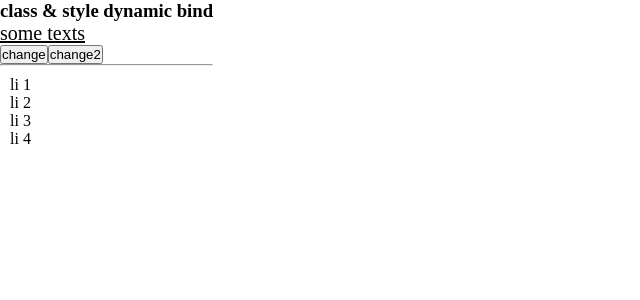
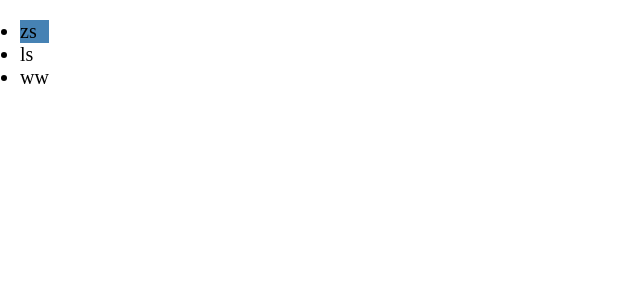
Before and after one commit to CooCoders/Co-Learning, a Vue app in the folder Vite+Vue3/vvue-demo1/: page / in a window 1280 px wide. Shown: the top 300 px of the page, without its empty margins (0-640 px from the left). Built offline with nearby package versions, Linux system fonts and the light colour scheme.

Commit message:
dynamic change list item bgc

```diff
--- a/Vite+Vue3/vvue-demo1/src/App.vue
+++ b/Vite+Vue3/vvue-demo1/src/App.vue
@@ -5,7 +5,8 @@
 // import Test2 from './components/Test2.vue'
 // import ReactivityDemo from './components/ReactivityDemo.vue'
 // import ComputedProp from './components/ComputedProp.vue'
-import ClassBindVue from './components/ClassBind.vue'
+// import ClassBindVue from './components/ClassBind.vue'
+import ListDemoVue from './components/ListDemo.vue'
 </script>
 
 <template>
@@ -14,7 +15,8 @@ import ClassBindVue from './components/ClassBind.vue'
     <Test2></Test2>
     <ReactivityDemo></ReactivityDemo>
     <ComputedProp></ComputedProp> -->
-    <ClassBindVue></ClassBindVue>
+    <!-- <ClassBindVue></ClassBindVue> -->
+    <ListDemoVue></ListDemoVue>
   </div>
 </template>
 
--- a/Vite+Vue3/vvue-demo1/src/components/ListDemo.vue
+++ b/Vite+Vue3/vvue-demo1/src/components/ListDemo.vue
@@ -1,9 +1,40 @@
 <!-- v-for实现循环 并为每个点击的列表项添加点击高亮 -->
 <template>
-  <div></div>
+  <div>
+    <ul>
+      <li
+        v-for="item in usrList"
+        :class="{ active: item.id === curInd }"
+        @click="chgIndex(item.id)"
+        :key="item.id"
+      >
+        {{ item.name }}
+      </li>
+    </ul>
+  </div>
 </template>
 
-<script setup lang="ts">
+<script setup>
 import { ref, reactive } from 'vue'
+const usrList = ref([
+  { name: 'zs', id: 1 },
+  { name: 'ls', id: 2 },
+  { name: 'ww', id: 3 },
+])
+const curInd = ref(1)
+
+const chgIndex = (ind) => {
+  curInd.value = ind
+}
 </script>
-<style scoped></style>
+<style scoped>
+ul {
+  margin-top: 20px;
+  margin-left: 20px;
+  font-size: 20px;
+}
+
+.active {
+  background-color: steelblue;
+}
+</style>
```
